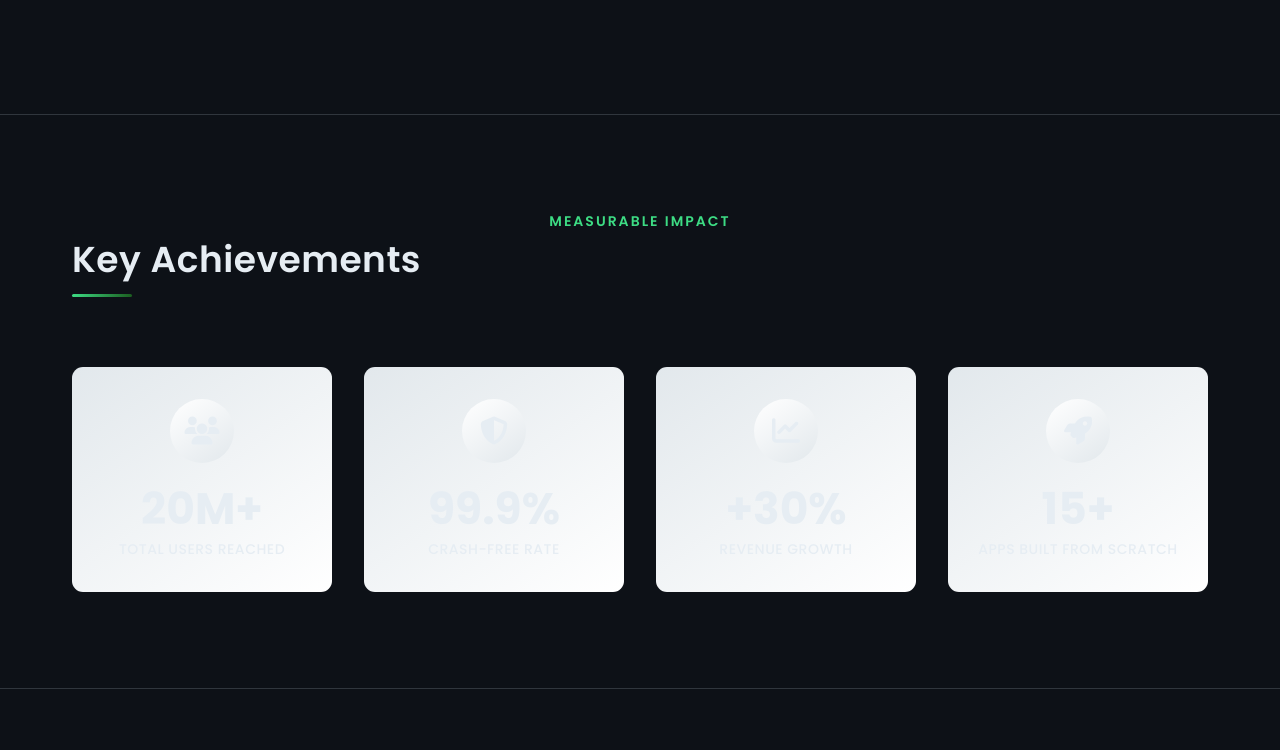
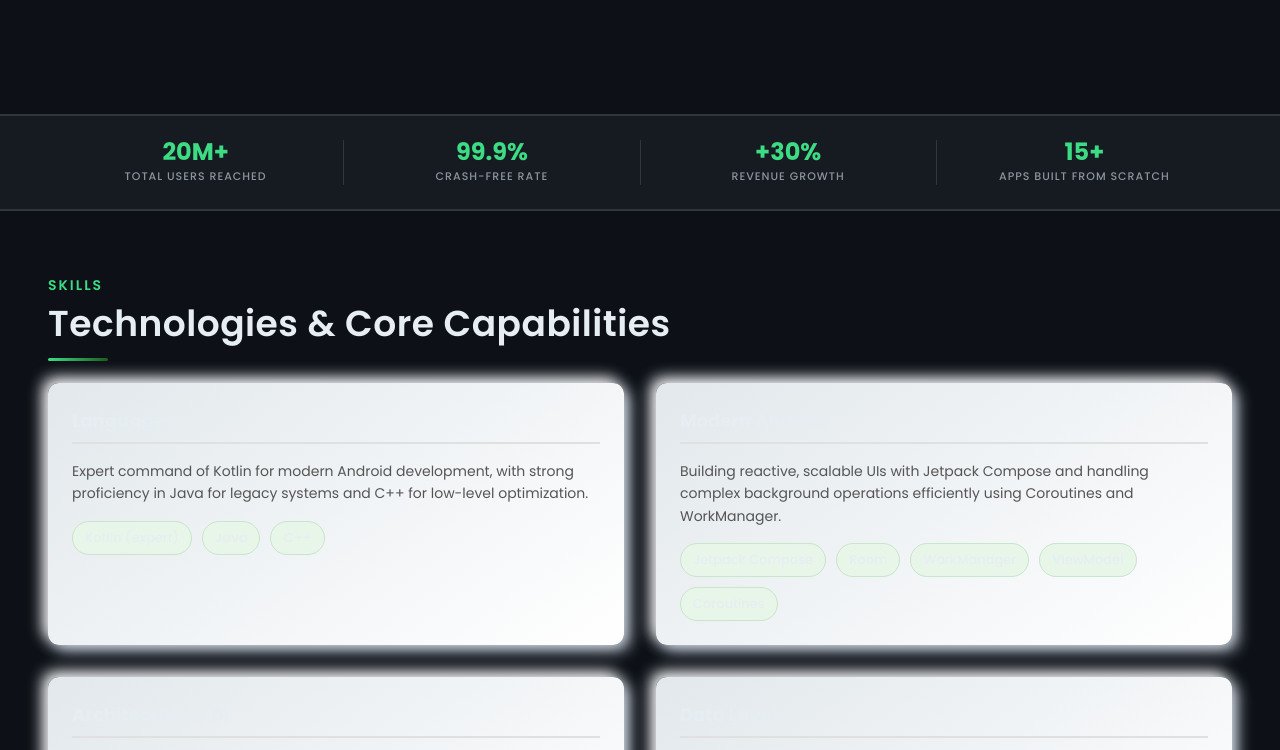
Before and after one commit to ProHussain/prohussain.github.io, a plain HTML site: page index.html in a window 1280 px wide. Shown: the part 622-1372 px from the top of the page. Drawn offline with Linux system fonts and the light colour scheme.

Commit message:
feat: blinking cursor animation and impact metrics stats strip
Co-Authored-By: Claude Sonnet 4.6 <noreply@anthropic.com>

```diff
--- a/css/animations.css
+++ b/css/animations.css
@@ -630,3 +630,9 @@ a, button, .social-link, .feat-box, .nav-link {
     transform: translateY(-4px) scale(1.01);
   }
 }
+
+/* Terminal cursor blink */
+@keyframes blink {
+  0%, 100% { border-color: var(--color-accent); }
+  50%       { border-color: transparent; }
+}
--- a/css/impact-metrics.css
+++ b/css/impact-metrics.css
@@ -1,83 +1,84 @@
-/* Impact Metrics Section */
+/* Impact Metrics — horizontal stats strip */
+
 .impact-metrics {
-    padding: 9.6rem 3.2rem;
-    max-width: 120rem;
-    margin: 0 auto;
+  background: var(--color-surface);
+  border-top: 1px solid var(--color-border);
+  border-bottom: 1px solid var(--color-border);
+  padding: 2.4rem 4.8rem;
+}
+
+/* Hide the section heading — strip has no title */
+.impact-metrics .heading-sub,
+.impact-metrics .heading-secondary {
+  display: none;
 }
 
 .metrics-container {
-    display: grid;
-    grid-template-columns: repeat(4, 1fr);
-    gap: 3.2rem;
-    margin-top: 4.8rem;
+  display: flex;
+  justify-content: space-around;
+  align-items: center;
+  margin-top: 0;
 }
 
 .metric-card {
-    background: linear-gradient(145deg, #e2e8ec, #ffffff);
-    box-shadow: 5px 5px 15px var(--color-shadow-dark), -5px -5px 15px var(--color-shadow-light);
-    border-radius: 11px;
-    padding: 3.2rem 2.4rem;
   text-align: center;
-    transition: transform 0.3s ease, box-shadow 0.3s ease;
+  background: none;
+  box-shadow: none;
+  border: none;
+  border-radius: 0;
+  padding: 0 3.2rem;
+  transition: none;
+  flex: 1;
+}
+
+.metric-card + .metric-card {
+  border-left: 1px solid var(--color-border);
 }
 
 .metric-card:hover {
-    transform: translateY(-4px);
-    box-shadow: 8px 8px 20px var(--color-shadow-dark), -8px -8px 20px var(--color-shadow-light);
+  transform: none;
+  box-shadow: none;
 }
 
+/* Hide icon — strip layout doesn't use it */
 .metric-icon {
-    width: 6.4rem;
-    height: 6.4rem;
-    margin: 0 auto 2.4rem;
-    display: flex;
-    align-items: center;
-    justify-content: center;
-    background: linear-gradient(145deg, #ffffff, #e2e8ec);
-    box-shadow: inset 3px 3px 8px var(--color-shadow-dark), inset -3px -3px 8px var(--color-shadow-light);
-    border-radius: 50%;
-}
-
-.metric-icon i {
-    font-size: 2.8rem;
-    color: var(--color-primary);
+  display: none;
 }
 
 .metric-number {
-    font-size: 4.4rem;
+  font-size: 2.4rem;
   font-weight: 700;
-    color: var(--color-primary);
-    margin-bottom: 0.8rem;
+  color: var(--color-accent);
   line-height: 1;
+  margin-bottom: 0.4rem;
 }
 
+/* Remove the .success variant — all numbers same green */
 .metric-number.success {
-    color: var(--color-primary-light);
-    /* Lighter blue instead of green */
+  color: var(--color-accent);
 }
 
 .metric-label {
-    font-size: 1.4rem;
+  font-size: 1.1rem;
   font-weight: 500;
-    color: var(--color-text-medium);
+  color: var(--color-text-muted);
   text-transform: uppercase;
-    letter-spacing: 0.5px;
-}
-
-/* Responsive */
-@media (max-width: 75em) {
-    .metrics-container {
-        grid-template-columns: repeat(2, 1fr);
-    }
+  letter-spacing: 1px;
 }
 
 @media (max-width: 48em) {
   .metrics-container {
-        grid-template-columns: 1fr;
+    flex-direction: column;
     gap: 2.4rem;
   }
 
+  .metric-card + .metric-card {
+    border-left: none;
+    border-top: 1px solid var(--color-border);
+    padding-top: 2.4rem;
+  }
+
   .impact-metrics {
-        padding: 6.4rem 2.4rem;
+    padding: 2.4rem;
   }
 }
```
Lines whose indentation alone changed are shown as unchanged.
